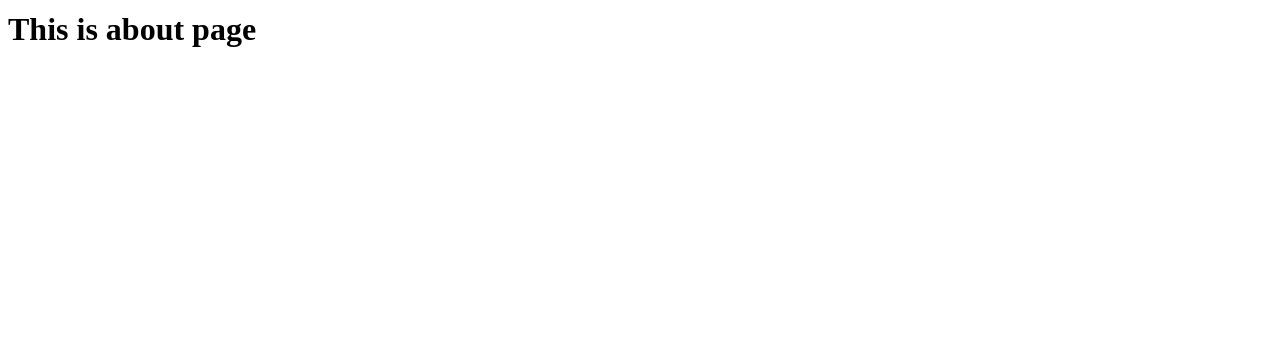
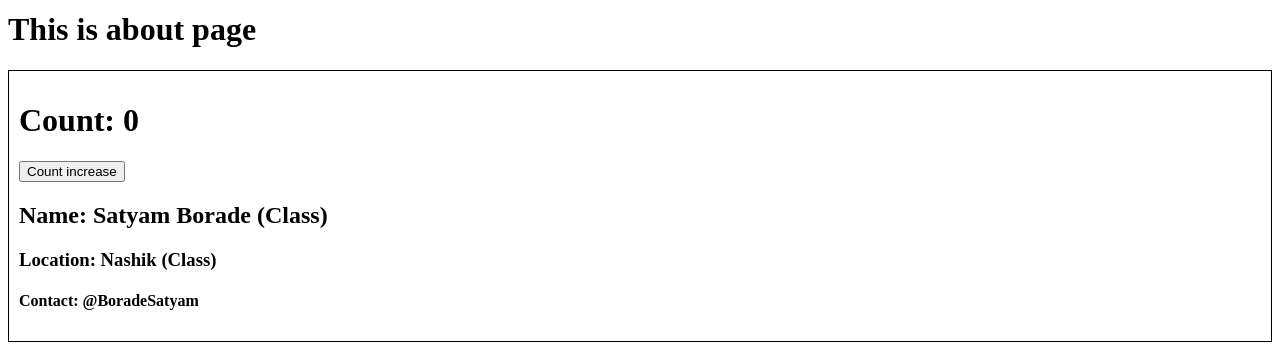
Before and after one commit to satyamsb1/Food-Mania, a React (Vite) app: page /about in a window 1280 px wide. Shown: the part 174-522 px from the top of the page. Built offline with nearby package versions, Linux system fonts and the light colour scheme.

Commit message:
Created an class based component also created state variables and implemented the updation process

```diff
--- a/index.css
+++ b/index.css
@@ -80,3 +80,8 @@
     display: flex;
 
 }
+
+.user-card{
+    padding: 10px;
+    border: 1px solid black;
+}
--- a/src/components/About.js
+++ b/src/components/About.js
@@ -1,7 +1,10 @@
+import User from "./User";
+import UserClass from "./UserClass";
 const About = () => {
     return(
         <div className="about">
             <h1>This is about page</h1>
+            <UserClass name = {"Satyam Borade (Class)"} location={"Nashik (Class)"}/>
         </div>
     )
 };
--- /dev/null
+++ b/src/components/User.js
@@ -0,0 +1,14 @@
+import { useState } from "react";
+const User = ({name}) =>{
+    const [count, setCount] = useState(0);
+    return (
+        <div className="user-card">
+            <h1>Count: {count}</h1>
+            <h2>Name: {name}</h2>
+            <h3>Location: Nashik</h3>
+            <h4>Contact: @BoradeSatyam</h4>
+        </div>
+    )
+}
+
+export default User;
--- /dev/null
+++ b/src/components/UserClass.js
@@ -0,0 +1,30 @@
+import React from "react";
+
+class UserClass extends React.Component{
+    constructor(props){
+        super(props);
+
+        this.state = {
+            count : 0,
+        };
+    }
+
+    render(){
+        const { name, location} = this.props;
+        const {count} = this.state;
+        return(
+            <div className="user-card">
+                <h1>Count: {count}</h1>
+                <button onClick={()=>{
+                    this.setState({
+                        count: this.state.count+1,
+                    });
+                }}>Count increase</button>
+                <h2>Name: {name}</h2>
+                <h3>Location: {location}</h3>
+                <h4>Contact: @BoradeSatyam</h4>
+            </div>
+        );
+    }
+}
+export default UserClass;
```
Also changed, not shown: Notes.txt.
